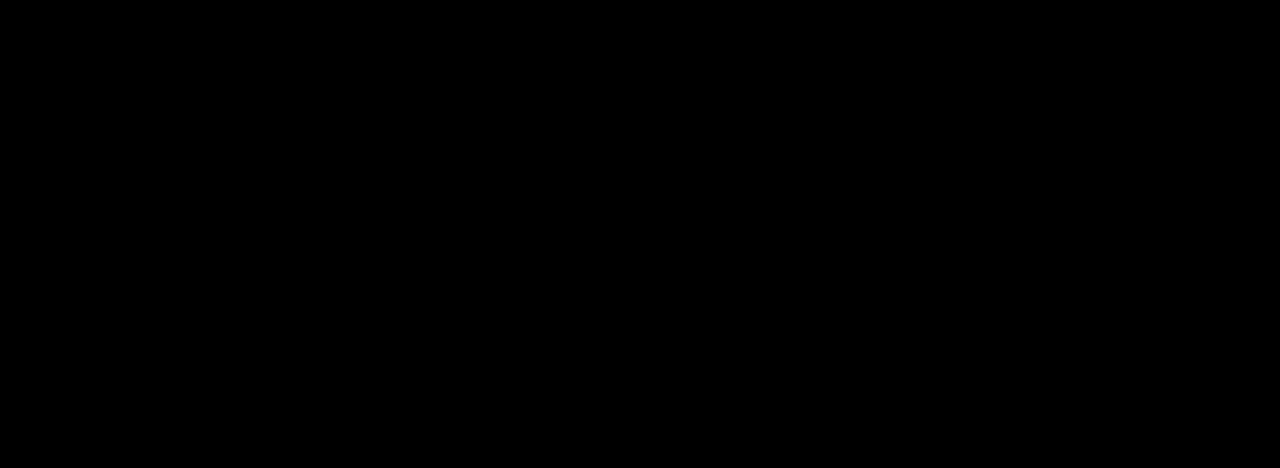
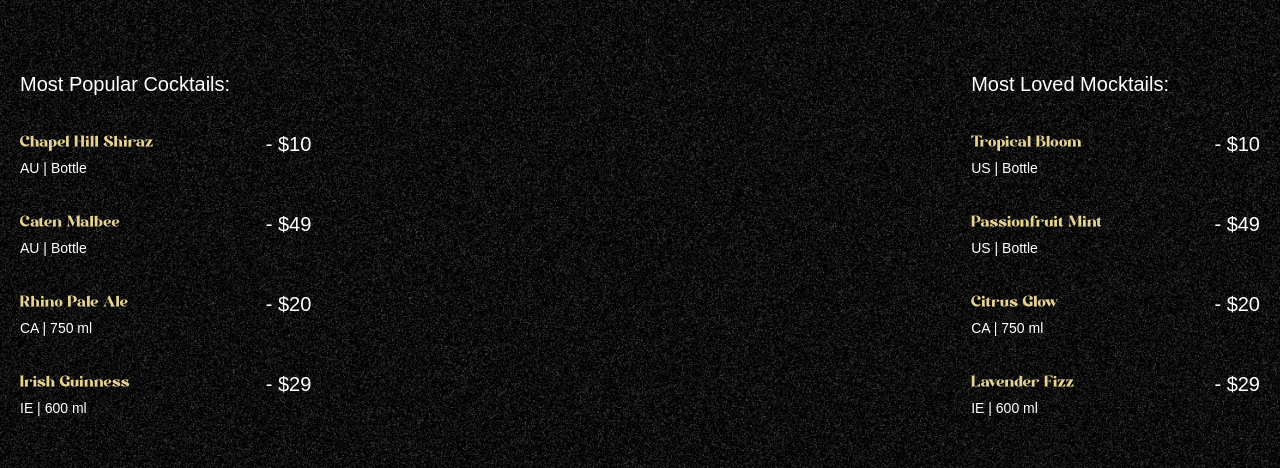
Before and after one commit to muneefrehman/gsap_landing, a React (Vite) app: page / in a window 1280 px wide. Shown: the part 890-1358 px from the top of the page. Built offline with nearby package versions, Linux system fonts and the light colour scheme; a web font is replaced by a local one.

Commit message:
Implemented cocktails section

```diff
--- a/constants/index.js
+++ b/constants/index.js
@@ -21,13 +21,13 @@
   {
     name: "Chapel Hill Shiraz",
     country: "AU",
-    detail: "Battle",
+    detail: "Bottle",
     price: "$10",
   },
   {
     name: "Caten Malbee",
     country: "AU",
-    detail: "Battle",
+    detail: "Bottle",
     price: "$49",
   },
   {
@@ -48,13 +48,13 @@
   {
     name: "Tropical Bloom",
     country: "US",
-    detail: "Battle",
+    detail: "Bottle",
     price: "$10",
   },
   {
     name: "Passionfruit Mint",
     country: "US",
-    detail: "Battle",
+    detail: "Bottle",
     price: "$49",
   },
   {
--- a/src/App.jsx
+++ b/src/App.jsx
@@ -3,6 +3,7 @@
 import { ScrollTrigger, SplitText } from "gsap/all";
 import Navbar from "./components/Navbar";
 import Hero from "./components/Hero";
+import Cocktails from "./components/Cocktails";
 
 gsap.registerPlugin(ScrollTrigger, SplitText);
 
@@ -11,6 +12,7 @@
     <main>
       <Navbar />
       <Hero />
+      <Cocktails />
     </main>
   );
 };
--- /dev/null
+++ b/src/components/Cocktails.jsx
@@ -0,0 +1,75 @@
+import React from "react";
+import { cocktailLists, mockTailLists } from "../../constants";
+import gsap from "gsap";
+import { useGSAP } from "@gsap/react";
+
+const Cocktails = () => {
+  useGSAP(() => {
+    const parallaxTimeline = gsap.timeline({
+      scrollTrigger: {
+        trigger: "#cocktails",
+        start: "top 30%",
+        end: "bottom 80%",
+        scrub: true,
+      },
+    });
+
+    parallaxTimeline
+      .from("#c-left-leaf", {
+        x: -100,
+        y: 100,
+      })
+      .from("#c-right-leaf", {
+        x: 100,
+        y: 100,
+      });
+  });
+
+  return (
+    <section id="cocktails" className="noisy">
+      <img src="/images/cocktail-left-leaf.png" alt="l-leaf" id="c-left-leaf" />
+      <img
+        src="/images/cocktail-right-leaf.png"
+        alt="r-leaf"
+        id="c-right-leaf"
+      />
+
+      <div className="list">
+        <div className="popular">
+          <h2>Most Popular Cocktails:</h2>
+          <ul>
+            {cocktailLists.map(({ name, country, detail, price }) => (
+              <li key={name}>
+                <div className="md:me-28">
+                  <h3>{name}</h3>
+                  <p>
+                    {country} | {detail}
+                  </p>
+                </div>
+                <span>- {price}</span>
+              </li>
+            ))}
+          </ul>
+        </div>
+        <div className="loved">
+          <h2>Most Loved Mocktails:</h2>
+          <ul>
+            {mockTailLists.map(({ name, country, detail, price }) => (
+              <li key={name}>
+                <div className="me-28">
+                  <h3>{name}</h3>
+                  <p>
+                    {country} | {detail}
+                  </p>
+                </div>
+                <span>- {price}</span>
+              </li>
+            ))}
+          </ul>
+        </div>
+      </div>
+    </section>
+  );
+};
+
+export default Cocktails;
```
